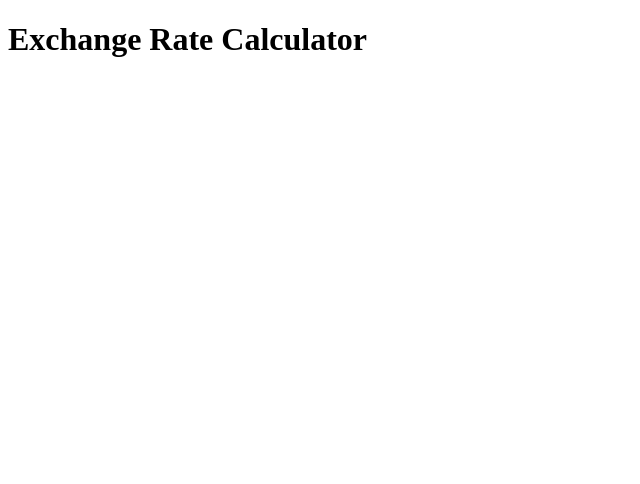
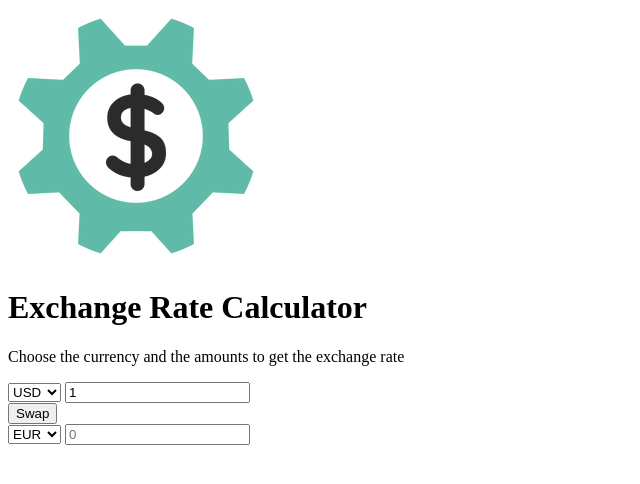
Before and after one commit to DariuszOkonski/exchange-rate-calculator, a plain HTML site: page index.html in a window 1280 px wide. Shown: the whole page, without its empty margins (0-640 px from the left). Drawn offline with Linux system fonts and the light colour scheme.

Commit message:
add html structure

```diff
--- a/index.html
+++ b/index.html
@@ -1,11 +1,144 @@
 <!DOCTYPE html>
 <html lang="en">
-<head>
-    <meta charset="UTF-8">
-    <meta name="viewport" content="width=device-width, initial-scale=1.0">
+  <head>
+    <meta charset="UTF-8" />
+    <meta name="viewport" content="width=device-width, initial-scale=1.0" />
+    <meta http-equiv="X-UA-Compatible" content="ie=edge" />
     <title>Exchange Rate Calculator</title>
-</head>
-<body>
+    <link rel="stylesheet" href="style.css" />
+  </head>
+  <body>
+
+    <img src="img/money.png" alt="" class="money-img">
     <h1>Exchange Rate Calculator</h1>
-</body>
+    <p>Choose the currency and the amounts to get the exchange rate</p>
+
+    <div class="container">
+        <div class="currency">
+            <select id="currency-one">
+                <option value="AED">AED</option>
+                <option value="ARS">ARS</option>
+                <option value="AUD">AUD</option>
+                <option value="BGN">BGN</option>
+                <option value="BRL">BRL</option>
+                <option value="BSD">BSD</option>
+                <option value="CAD">CAD</option>
+                <option value="CHF">CHF</option>
+                <option value="CLP">CLP</option>
+                <option value="CNY">CNY</option>
+                <option value="COP">COP</option>
+                <option value="CZK">CZK</option>
+                <option value="DKK">DKK</option>
+                <option value="DOP">DOP</option>
+                <option value="EGP">EGP</option>
+                <option value="EUR">EUR</option>
+                <option value="FJD">FJD</option>
+                <option value="GBP">GBP</option>
+                <option value="GTQ">GTQ</option>
+                <option value="HKD">HKD</option>
+                <option value="HRK">HRK</option>
+                <option value="HUF">HUF</option>
+                <option value="IDR">IDR</option>
+                <option value="ILS">ILS</option>
+                <option value="INR">INR</option>
+                <option value="ISK">ISK</option>
+                <option value="JPY">JPY</option>
+                <option value="KRW">KRW</option>
+                <option value="KZT">KZT</option>
+                <option value="MXN">MXN</option>
+                <option value="MYR">MYR</option>
+                <option value="NOK">NOK</option>
+                <option value="NZD">NZD</option>
+                <option value="PAB">PAB</option>
+                <option value="PEN">PEN</option>
+                <option value="PHP">PHP</option>
+                <option value="PKR">PKR</option>
+                <option value="PLN">PLN</option>
+                <option value="PYG">PYG</option>
+                <option value="RON">RON</option>
+                <option value="RUB">RUB</option>
+                <option value="SAR">SAR</option>
+                <option value="SEK">SEK</option>
+                <option value="SGD">SGD</option>
+                <option value="THB">THB</option>
+                <option value="TRY">TRY</option>
+                <option value="TWD">TWD</option>
+                <option value="UAH">UAH</option>
+                <option value="USD" selected>USD</option>
+                <option value="UYU">UYU</option>
+                <option value="VND">VND</option>
+                <option value="ZAR">ZAR</option>
+            </select>
+
+            <input type="number" id="amount-one" placeholder="0" value="1">
+        </div>
+
+        <div class="swap-rate-container">
+            <button class="btn" id="rate">Swap</button>
+            <div class="rate" id="rate"></div>
+        </div>
+
+        <div class="currency">
+            <select id="currency-two">
+                <option value="AED">AED</option>
+                <option value="ARS">ARS</option>
+                <option value="AUD">AUD</option>
+                <option value="BGN">BGN</option>
+                <option value="BRL">BRL</option>
+                <option value="BSD">BSD</option>
+                <option value="CAD">CAD</option>
+                <option value="CHF">CHF</option>
+                <option value="CLP">CLP</option>
+                <option value="CNY">CNY</option>
+                <option value="COP">COP</option>
+                <option value="CZK">CZK</option>
+                <option value="DKK">DKK</option>
+                <option value="DOP">DOP</option>
+                <option value="EGP">EGP</option>
+                <option value="EUR" selected>EUR</option>
+                <option value="FJD">FJD</option>
+                <option value="GBP">GBP</option>
+                <option value="GTQ">GTQ</option>
+                <option value="HKD">HKD</option>
+                <option value="HRK">HRK</option>
+                <option value="HUF">HUF</option>
+                <option value="IDR">IDR</option>
+                <option value="ILS">ILS</option>
+                <option value="INR">INR</option>
+                <option value="ISK">ISK</option>
+                <option value="JPY">JPY</option>
+                <option value="KRW">KRW</option>
+                <option value="KZT">KZT</option>
+                <option value="MXN">MXN</option>
+                <option value="MYR">MYR</option>
+                <option value="NOK">NOK</option>
+                <option value="NZD">NZD</option>
+                <option value="PAB">PAB</option>
+                <option value="PEN">PEN</option>
+                <option value="PHP">PHP</option>
+                <option value="PKR">PKR</option>
+                <option value="PLN">PLN</option>
+                <option value="PYG">PYG</option>
+                <option value="RON">RON</option>
+                <option value="RUB">RUB</option>
+                <option value="SAR">SAR</option>
+                <option value="SEK">SEK</option>
+                <option value="SGD">SGD</option>
+                <option value="THB">THB</option>
+                <option value="TRY">TRY</option>
+                <option value="TWD">TWD</option>
+                <option value="UAH">UAH</option>
+                <option value="USD">USD</option>
+                <option value="UYU">UYU</option>
+                <option value="VND">VND</option>
+                <option value="ZAR">ZAR</option>
+            </select>
+
+            <input type="number" id="amount-two" placeholder="0" >
+        </div>
+
+    </div>
+
+    <script src="script.js"></script>
+  </body>
 </html>
```
Also changed, not shown: img/money.png (added).
